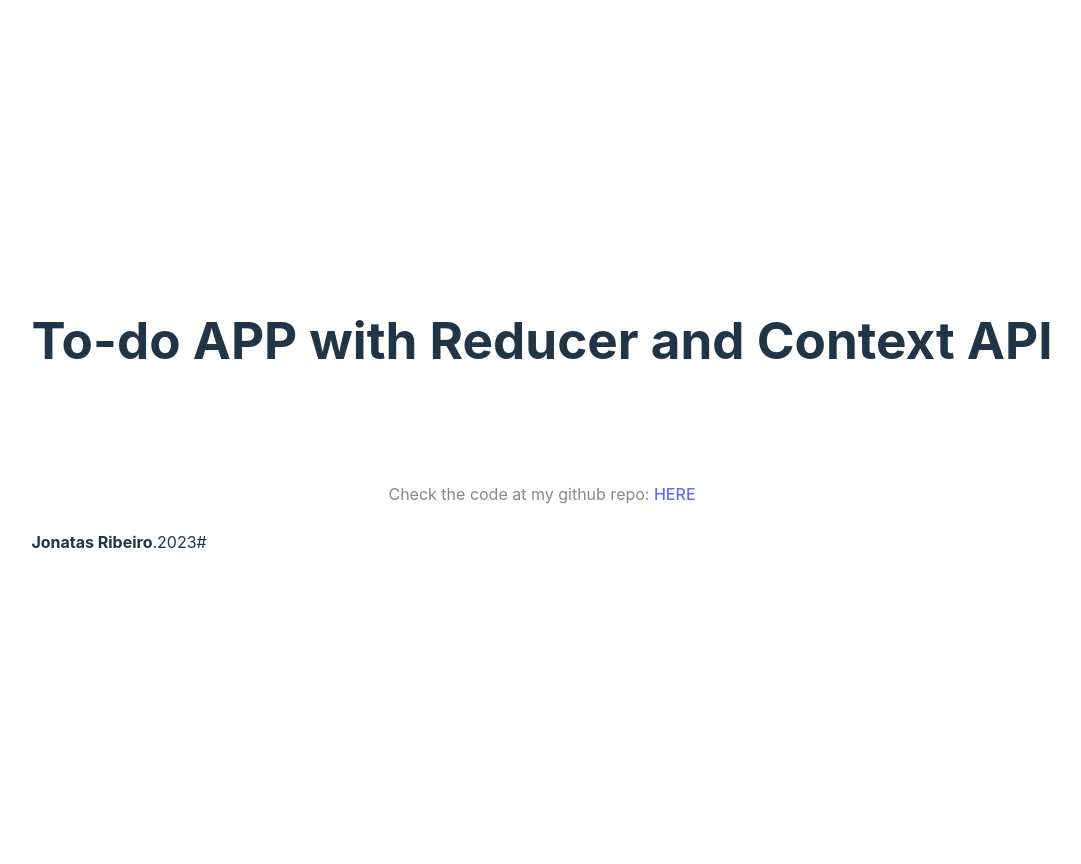
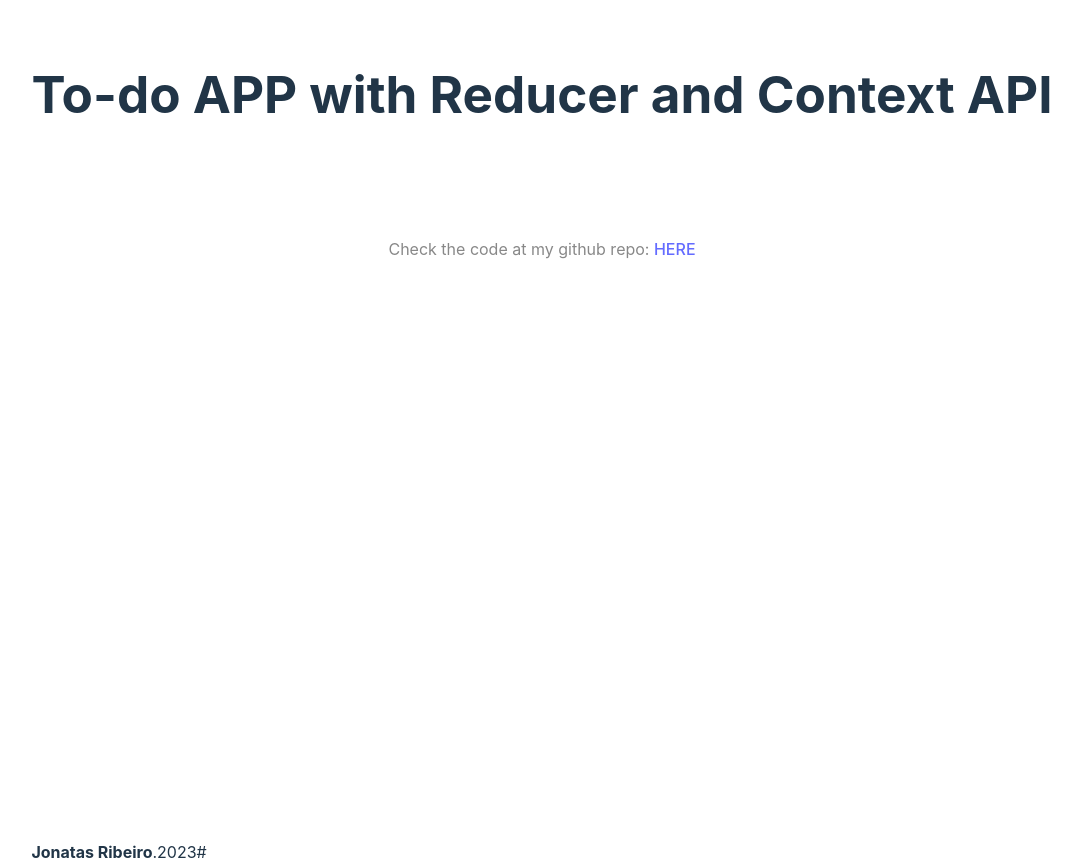
Before and after one commit to jonriber/to-do-list-app, a React (Vite) app in the folder to-do-app/: page / in a window 1280 px wide. Shown: the whole page, without its empty margins (98-1179 px from the left). Before the commit the page ends 800 px from the top, so only its background shows below. Built offline with nearby package versions, Linux system fonts and the light colour scheme.

Commit message:
css update

```diff
--- a/to-do-app/src/App.css
+++ b/to-do-app/src/App.css
@@ -1,5 +1,6 @@
 #root {
   max-width: 1280px;
+  min-height: 800px;
   margin: 0 auto;
   padding: 2rem;
   text-align: center;
--- a/to-do-app/src/index.css
+++ b/to-do-app/src/index.css
@@ -28,7 +28,7 @@ body {
   display: flex;
   place-items: center;
   min-width: 320px;
-  min-height: 100vh;
+  min-height: 100ve;
 }
 
 h1 {
```
